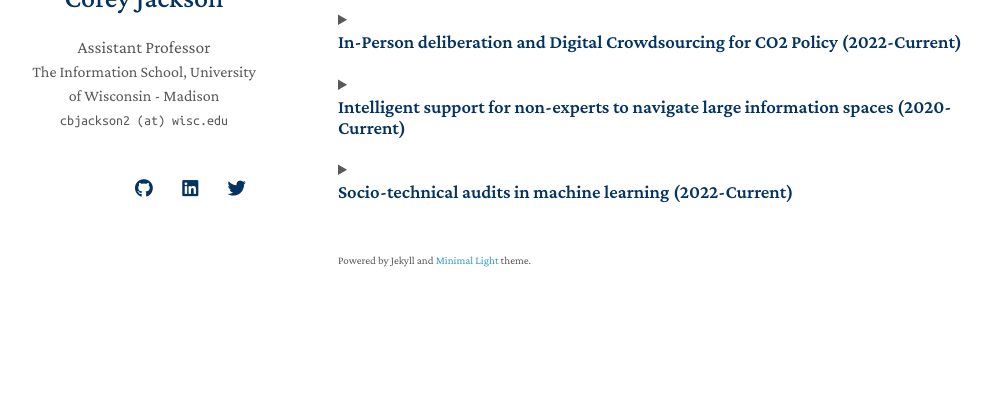
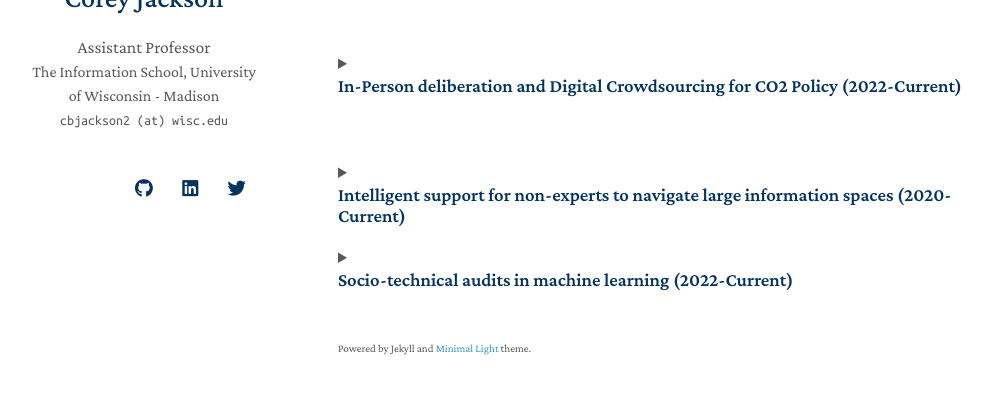
Before and after one commit to cjacks04/cjacks04.github.io, a Jekyll site: the page built from projects.md, in a window 1280 px wide, cut to the strip 215-609 px from the top of the page. Shown: the whole strip, without its empty margins (132-1124 px from the left). Built offline with Jekyll 4.4.1, drawn with Linux system fonts in a browser that asks for light colours; nearby versions of some CDN libraries; a style sheet for code colours, icons or effects is not loaded; some of the changed text lies outside the part shown.

Commit message:
formatting

```diff
--- a/projects.md
+++ b/projects.md
@@ -19,10 +19,11 @@ layout: homepage
 
 <p>This project aims to develop innovative digital tools and practices to boost civic engagement in underrepresented communities, specifically in the context of community deliberation and advocacy in policymaking, with a focus on environmental issues. It seeks to answer questions about the current capabilities, data needs, and trust-building in this area. The project leverages diverse expertise in human-centered design, science communication, data science, and environmental policymaking to tackle these challenges.</p>
 
-<b>PIs:</b> Kaiping Chen and Corey Jackson <br />
-<b>Funding:</b> UW-Madison OVCRGE: ISEI <br />
+<b>PIs:</b> Corey Jackson and  Kaiping Chen<br />
+<b>Funding:</b><a href="https://research.wisc.edu/increasing-social-and-economic-inclusion-2/">UW-Madison OVCRGE: ISEI</a>
+<br />
 </details>
-
+<br />
 <details>
  <summary><h3>In-Person deliberation and Digital Crowdsourcing for CO2 Policy (2022-Current)</h3></summary>
 
@@ -34,8 +35,12 @@ layout: homepage
      />
 
 <p>This project focuses on the unequal and unaddressed impact of climate change on communities of color, emphasizing the need for climate justice. It highlights the underrepresentation of these communities in social and digital discussions due to communication barriers. Using carbon-dioxide policy as a case study, the project aims to answer the research question: "How can deliberation and digital crowdsourcing designs be used to engage and amplify the voices of communities of color in carbon-dioxide policymaking?"</p>
+
+<b>PIs:</b> Kaiping Chen and Corey Jackson <br />
+<b>Funding:</b><a href="https://chanzuckerberg.com/">Chan Zuckerberg Initiative</a>
+<br />
 </details>
-
+<br />
 <details>
  <summary><h3>Intelligent support for non-experts to navigate large information spaces (2020-Current)</h3></summary>
 
@@ -48,7 +53,11 @@ layout: homepage
 
 <p>This project addresses the challenge of identifying causal connections in large datasets resulting from the increased use of automated data collection instruments. While data correlation can be observed, determining causality remains a complex issue. Human experts, while helpful, have limitations in handling vast amounts of data. The project proposes to involve non-expert volunteers in analyzing scientific data by developing a human-centered computing system. The hypothesis is that by providing background knowledge and improved machine processing of data, even novices can contribute to identifying meaningful and potentially causal connections, thus enhancing the value of citizen science in data analysis.</p>
 
+<b>PIs:</b> Carsten Østerlund (Syracuse University), Kevin Crowston (Syracuse University), Aggelos Katsaggelos (Northwestern University), Vicky Kalogera (Northwestern University), Marissa Walker (Christopher Newport University), and Corey Jackson<br />
+<b>Funding:</b><a href="">U.S. National Science Foundation</a>
+<br />
 {% include_relative _includes/publications_int.md %}
+<br />
 </details>
 
 <details>
@@ -62,6 +71,9 @@ layout: homepage
 
 <p>This research aims to mitigate algorithmic bias in machine learning through a socio-technical framework applied to algorithmic audits. The project aims to cultivate collaboration between machine learning developers and the broader public, with the objective of minimizing adverse outcomes for all demographic groups arising from the application of machine learning in various decision-making contexts. The project undertakes the task of redefining fairness, acknowledging its inherent contextuality and adaptability, while actively integrating public opinions and attitudes into the process of algorithmic audits. This project positions fairness as a multifaceted phenomenon with social, historical, contextual, and geographical</p> dimensions.
 
-
+<b>PIs:</b> Corey Jackson <br />
+<b>Funding:</b> NA <br />
+<br />
 {% include_relative _includes/publications_soc.md %}
+<br />
 </details>
```
